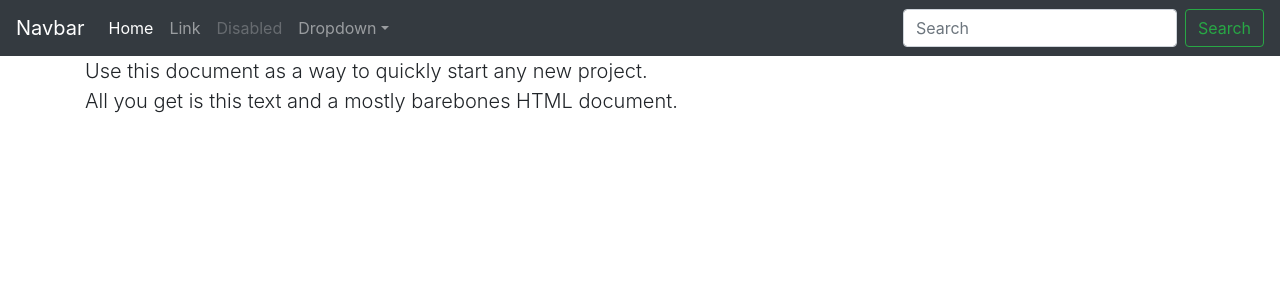
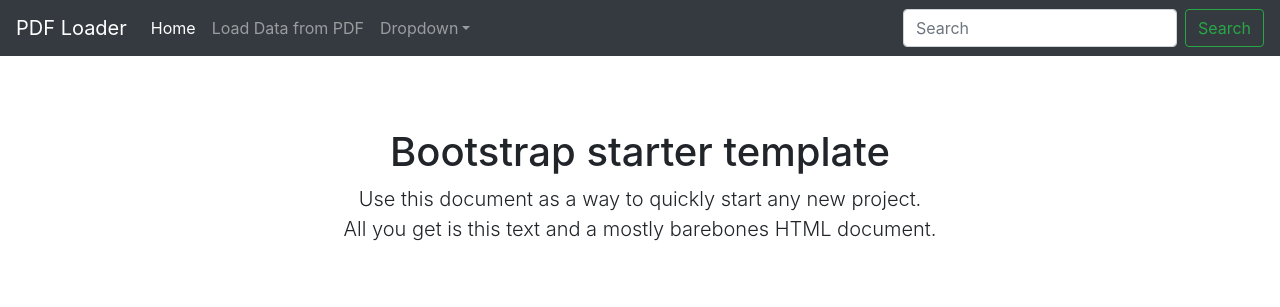
Before and after one commit to alexdloia/pdfload-healthplusplus-2019, a Flask app: page / in a window 1280 px wide. Shown: the top 307 px of the page. Run offline with Flask 2, Linux system fonts and the light colour scheme; some libraries are stand-ins or nearby versions.

Commit message:
Added custom css

```diff
--- /dev/null
+++ b/static/css/starter-template.css
@@ -0,0 +1,7 @@
+body {
+  padding-top: 5rem;
+}
+.starter-template {
+  padding: 3rem 1.5rem;
+  text-align: center;
+}
--- a/templates/index.html
+++ b/templates/index.html
@@ -14,13 +14,13 @@
     <link rel="stylesheet" href="https://stackpath.bootstrapcdn.com/bootstrap/4.3.1/css/bootstrap.min.css" integrity="sha384-ggOyR0iXCbMQv3Xipma34MD+dH/1fQ784/j6cY/iJTQUOhcWr7x9JvoRxT2MZw1T" crossorigin="anonymous">
 
     <!-- Custom styles for this template -->
-    <link href="starter-template.css" rel="stylesheet">
+    <link href="{{ url_for('static', filename='css/starter-template.css') }}" rel="stylesheet">
   </head>
 
   <body>
 
     <nav class="navbar navbar-expand-md navbar-dark bg-dark fixed-top">
-      <a class="navbar-brand" href="#">Navbar</a>
+      <a class="navbar-brand" href="#">PDF Loader</a>
       <button class="navbar-toggler" type="button" data-toggle="collapse" data-target="#navbarsExampleDefault" aria-controls="navbarsExampleDefault" aria-expanded="false" aria-label="Toggle navigation">
         <span class="navbar-toggler-icon"></span>
       </button>
@@ -31,10 +31,7 @@
             <a class="nav-link" href="#">Home <span class="sr-only">(current)</span></a>
           </li>
           <li class="nav-item">
-            <a class="nav-link" href="#">Link</a>
-          </li>
-          <li class="nav-item">
-            <a class="nav-link disabled" href="#">Disabled</a>
+            <a class="nav-link" href="#">Load Data from PDF</a>
           </li>
           <li class="nav-item dropdown">
             <a class="nav-link dropdown-toggle" href="http://example.com" id="dropdown01" data-toggle="dropdown" aria-haspopup="true" aria-expanded="false">Dropdown</a>
```
